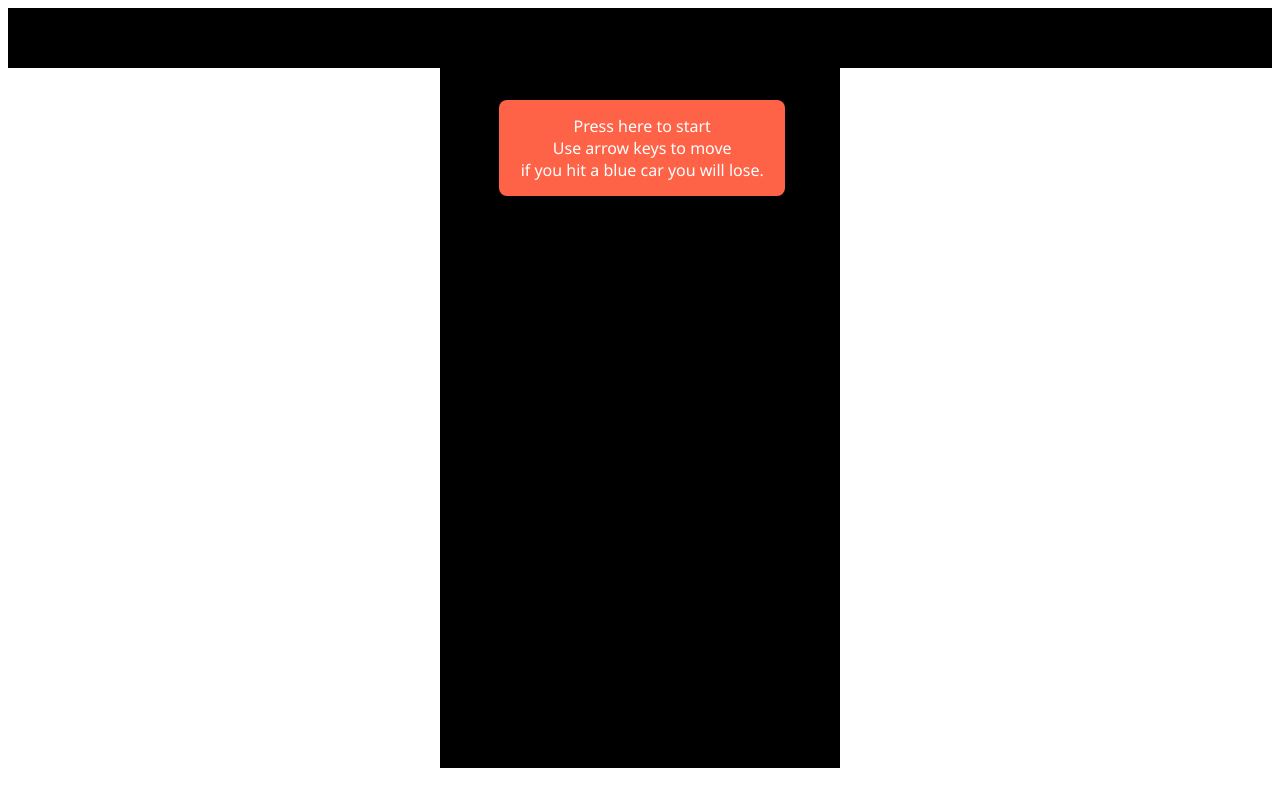
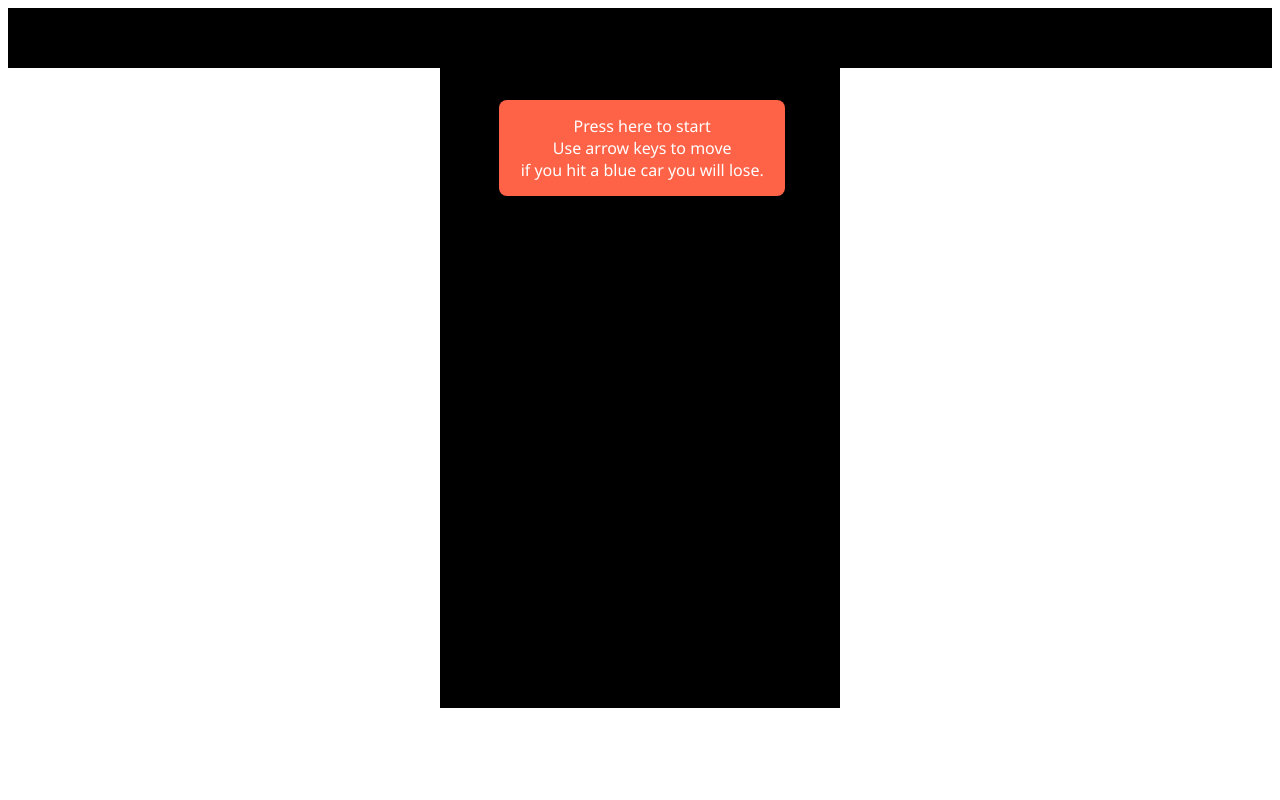
Before and after one commit to tanuja14/Car-Game, a plain HTML site: page index.html in a window 1280 px wide. Drawn offline with Linux system fonts and the light colour scheme.

Commit message:
Updating height of game area

```diff
--- a/index.html
+++ b/index.html
@@ -11,7 +11,7 @@
     }
     .gameArea{
         width: 400px;
-        height: 700px;
+        height: 640px;
         background-color: black;
         overflow: hidden;
         position: relative;
```
